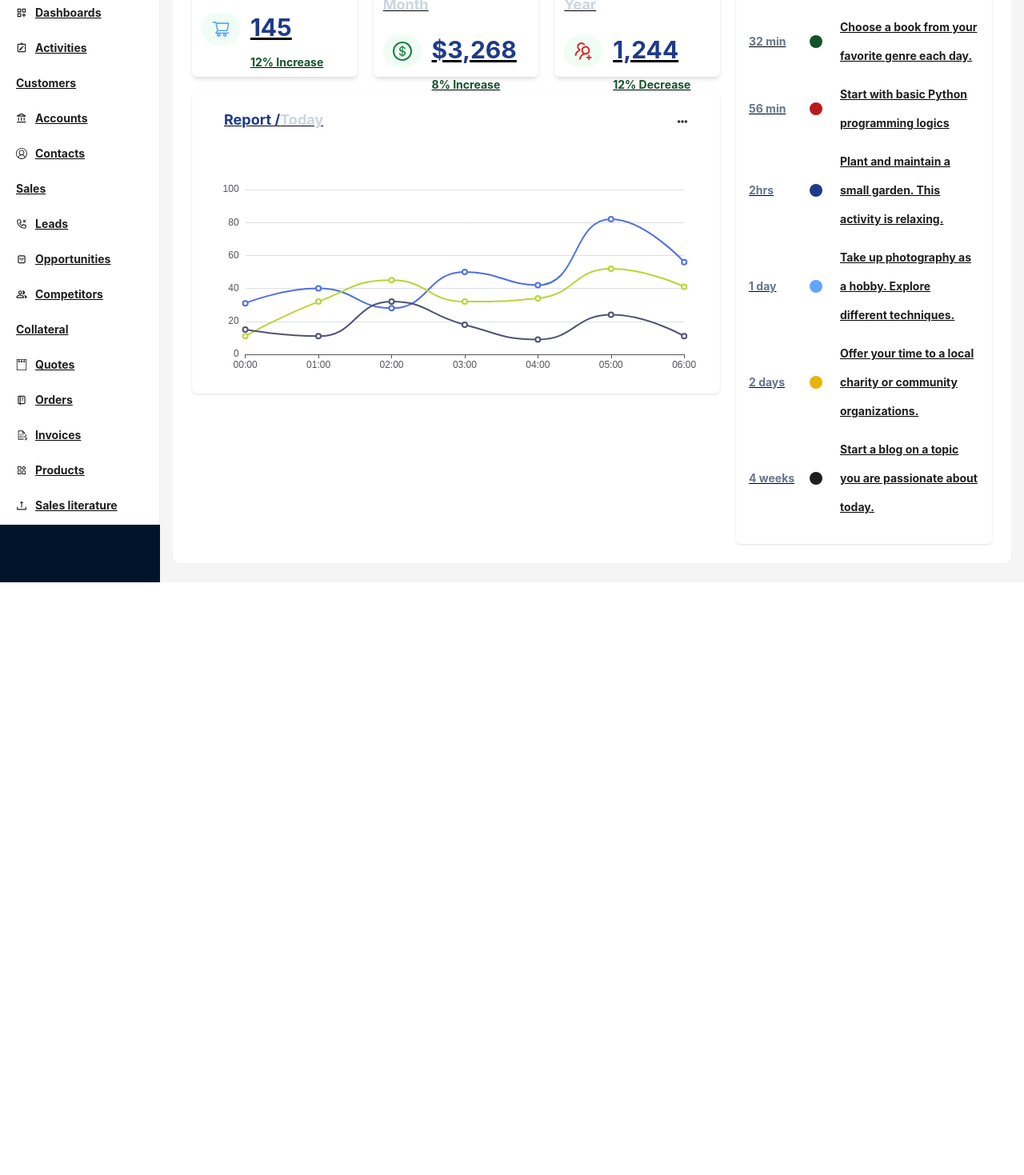
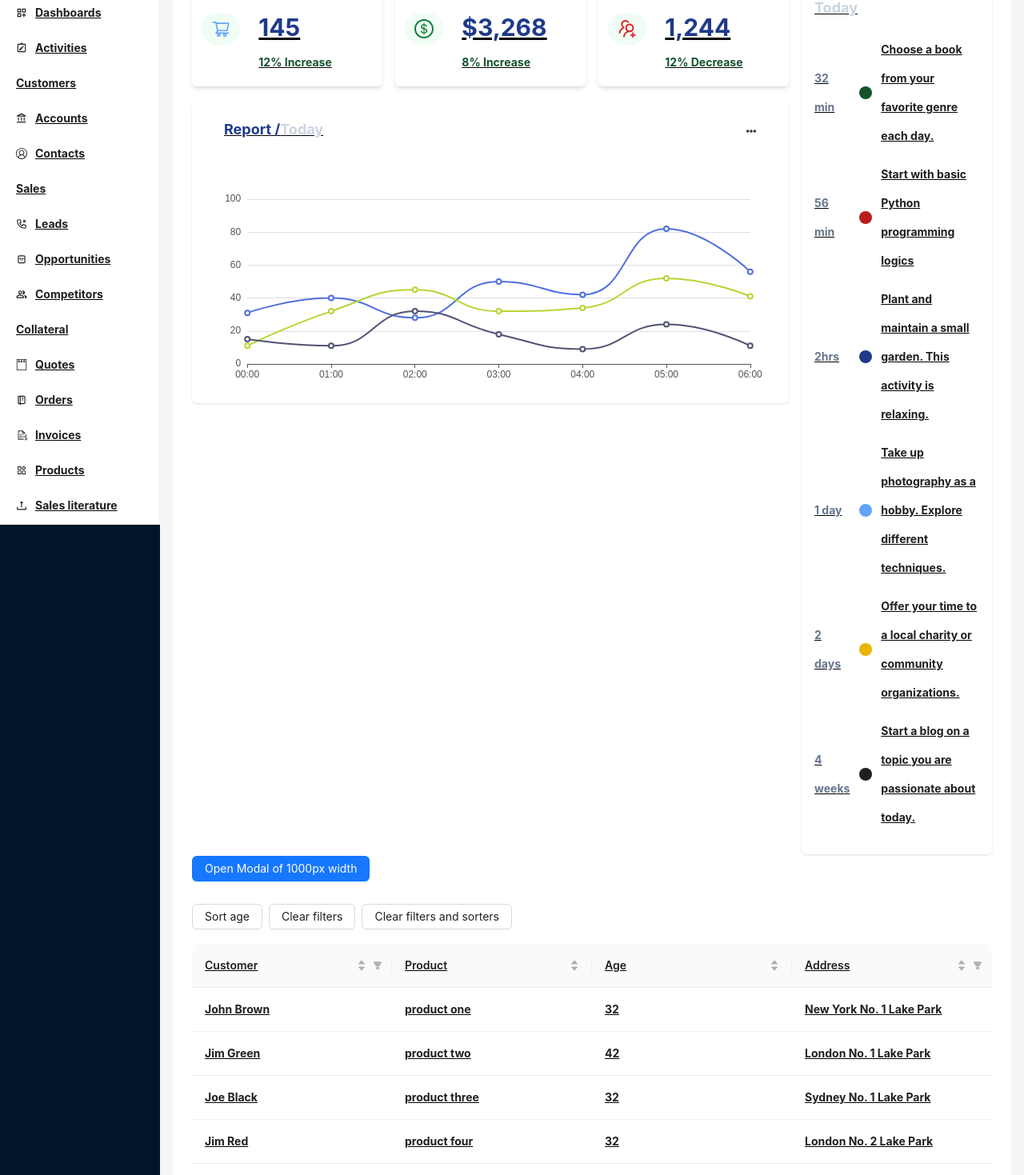
Before and after one commit to James-O/workergencrm, a Next.js app: page / in a window 1280 px wide. Shown: the part 240-1709 px from the top of the page at 80% size. Before the commit the page ends 968 px from the top, so only its background shows below. Built offline with nearby package versions, Linux system fonts and the light colour scheme.

Commit message:
Added Table, modal. worked on the responsiveness

```diff
--- a/src/components/Navbarside.jsx
+++ b/src/components/Navbarside.jsx
@@ -19,6 +19,7 @@ import { GiJetpack } from "react-icons/gi";
 import { Button, Layout, Menu, theme } from 'antd';
 import NavMenu from './Navmenu';
 import Dashboard from './contents/Dashboard';
+import ModalDesign from './contents/ModalDesign';
 
 const { Header, Sider, Content } = Layout;
 const Navbarside = () => {
@@ -27,11 +28,11 @@ const Navbarside = () => {
     token: { colorBgContainer, borderRadiusLG },
   } = theme.useToken();
   return (
-    <Layout>
+    <Layout className='no-underline'>
       <Sider trigger={null} collapsible collapsed={collapsed}>
         {/* <div className="demo-logo-vertical" /> */}
         <Menu
-        className='pt-3 no-underline'
+        className='pt-3 '
         //   theme="dark"
           //mode="inline"
           defaultSelectedKeys={['1']}
@@ -92,6 +93,9 @@ const Navbarside = () => {
               key: '12',
               icon: <HiOutlinePhoneMissedCall />,
               label: 'Leads',
+              onClick: function(e) {
+                return <ModalDesign/>
+              }
             },
             {
               key: '13',
--- /dev/null
+++ b/src/components/contents/CardDesign.jsx
@@ -0,0 +1,21 @@
+import React from 'react'
+import DropdownmenuOption from '../contents/Dropdownmenu';
+const CardDesign = ({ card }) => {
+    return (
+        <div className='p-3 bg-white rounded-md shadow-md'>
+            <div className='flex'>
+                <h2 className='text-blue-900 font-bold mb-6 text-lg'>{card.title} | <span className='text-slate-300'>{card.year}</span></h2>
+                <div className='ml-auto'><DropdownmenuOption /></div>
+            </div>
+            <div className='grid grid-cols-3'>
+                <div className='rounded-full flex w-12 h-10 bg-green-50 '>{card.icon}</div>
+                <div className='col-span-2'>
+                    <h1 className='text-3xl font-bold text-blue-900'>{card.price}</h1>
+                    <h3 className='text-green-900 font-bold mt-2'>{card.margin}</h3>
+                </div>
+            </div>
+        </div>
+    )
+}
+
+export default CardDesign
--- a/src/components/contents/Dashboard.jsx
+++ b/src/components/contents/Dashboard.jsx
@@ -1,45 +1,30 @@
 
 import React from 'react'
-import {Dropdown, Space } from 'antd';
-import {SettingOutlined, ShoppingCartOutlined, DollarOutlined,UsergroupAddOutlined} from '@ant-design/icons'
+import { ShoppingCartOutlined, DollarOutlined, UsergroupAddOutlined } from '@ant-design/icons'
 import AddChart from '../contents/AddChart';
-import DropdownmenuOption from '../contents/Dropdownmenu';
+
 import RecentActivity from '../contents/RecentActivities';
-// import TableData from '@/components/Dashboard/TableData';
+import TableDesign from '../contents/TableDesign';
+import CardDesign from '../contents/CardDesign';
+import ModalDesign from './ModalDesign';
 
 
 function Dashboard() {
 
-    let CardX =({card})=>
-        (
-            <div className='p-3 h-36 bg-white rounded-md shadow-md'>
-                <div className='flex'>
-                    <h2 className='text-blue-900 font-bold mb-6 text-lg'>{card.title} | <span className='text-slate-300'>{card.year}</span></h2>
-                    <div className='ml-auto'><DropdownmenuOption/></div>
-                </div>
-                <div className='grid grid-cols-3'>
-                    <div className='rounded-full flex w-12 h-10 bg-green-50 '>{card.icon}</div>
-                    <div className='col-span-2'>
-                        <h1 className='text-3xl font-bold text-blue-900'>{card.price}</h1>
-                        <h3 className='text-green-900 font-bold mt-2'>{card.margin}</h3>
-                    </div>
-                </div>
-            </div>
-        )
     return (
         //<div className="ml-72 mt-[-34rem] mr-8">
         <div className="">
             <h1 className='text-blue-900 font-bold size-8 text-xl'>Dashboard</h1>
             <h2 className='mb-3'>Home / Dashboard</h2>
-        <div className='grid grid-cols-6 gap-5'>
-            <div className="col-span-4">
-                <div className='grid grid-cols-1 md:grid-cols-3 gap-5'>
+            <div className='grid grid-cols-12 gap-4'>
+                <div className="col-span-9">
+                    <div className='grid grid-cols-1 sm:grid-cols-1 md:grid-cols-1 lg:grid-cols-3 gap-4'>
                         <div>
-                        <CardX
+                            <CardDesign
                                 card={{
                                     title: 'Sales',
                                     year: 'Today',
-                                icon: <ShoppingCartOutlined className='text-2xl mx-auto text-blue-400'/>,
+                                    icon: <ShoppingCartOutlined className='text-2xl mx-auto text-blue-400' />,
                                     price: '145',
                                     margin: '12% Increase',
                                 }}
@@ -47,11 +32,11 @@ function Dashboard() {
                         </div>
 
                         <div>
-                        <CardX
+                            <CardDesign
                                 card={{
                                     title: 'Revenue',
                                     year: 'This Month',
-                                icon: <DollarOutlined className='text-2xl text-green-700 mx-auto'/>,
+                                    icon: <DollarOutlined className='text-2xl text-green-700 mx-auto' />,
                                     price: '$3,268',
                                     margin: '8% Increase',
                                 }}
@@ -59,11 +44,11 @@ function Dashboard() {
                         </div>
 
                         <div>
-                        <CardX
+                            <CardDesign
                                 card={{
                                     title: 'Customers',
                                     year: 'This Year',
-                                icon: <UsergroupAddOutlined className='text-2xl text-red-600 mx-auto'/>,
+                                    icon: <UsergroupAddOutlined className='text-2xl text-red-600 mx-auto' />,
                                     price: '1,244',
                                     margin: '12%  Decrease',
                                 }}
@@ -71,20 +56,19 @@ function Dashboard() {
                         </div>
 
                     </div>
-                 <div>
-                    <AddChart/>
+                    <div className='grid grid-cols-1 sm:grid-cols-1 md:grid-cols-1 lg:grid-cols-1 gap-4'>
+                        <AddChart />
                     </div>
-                <div className='mt-6'>
-                  {/* <TableData/> */}
+
                 </div>
-                <div className='mt-6'>
-                  {/* <Products/> */}
+
+                <div className="hidden lg:block lg:col-span-3">
+                    <RecentActivity />
                 </div>
             </div>
-
-            <div className="col-span-2">
-                <RecentActivity/>
-            </div>
+            <div><ModalDesign/></div>
+            <div className='mt-6'>
+                < TableDesign />
             </div>
         </div>
     )
--- /dev/null
+++ b/src/components/contents/ModalDesign.jsx
@@ -0,0 +1,28 @@
+import React, { useState } from 'react';
+import { Button, Modal } from 'antd';
+
+const ModalDesign = () => {
+  const [open, setOpen] = useState(false);
+
+  return (
+    <>
+      <Button type="primary" onClick={() => setOpen(true)}>
+        Open Modal of 1000px width
+      </Button>
+      <Modal
+        title="Modal 1000px width"
+        centered
+        open={open}
+        onOk={() => setOpen(false)}
+        onCancel={() => setOpen(false)}
+        width={1000}
+      >
+        <p>some contents...</p>
+        <p>some contents...</p>
+        <p>some contents...</p>
+      </Modal>
+    </>
+  );
+};
+
+export default ModalDesign;
--- /dev/null
+++ b/src/components/contents/TableDesign.jsx
@@ -0,0 +1,128 @@
+'use client'
+import React, { useState } from 'react';
+import { Button, Space, Table } from 'antd';
+const data = [
+  {
+    key: '1',
+    customer: 'John Brown',
+    product:'product one',
+    age: 32,
+    address: 'New York No. 1 Lake Park',
+  },
+  {
+    key: '2',
+    customer: 'Jim Green',
+    product:'product two',
+    age: 42,
+    address: 'London No. 1 Lake Park',
+  },
+  {
+    key: '3',
+    customer: 'Joe Black',
+    product:'product three',
+    age: 32,
+    address: 'Sydney No. 1 Lake Park',
+  },
+  {
+    key: '4',
+    customer: 'Jim Red',
+    product:'product four',
+    age: 32,
+    address: 'London No. 2 Lake Park',
+  },
+];
+const TableDesign = () => {
+  const [filteredInfo, setFilteredInfo] = useState({});
+  const [sortedInfo, setSortedInfo] = useState({});
+  const handleChange = (pagination, filters, sorter) => {
+    console.log('Various parameters', pagination, filters, sorter);
+    setFilteredInfo(filters);
+    setSortedInfo(sorter);
+  };
+  const clearFilters = () => {
+    setFilteredInfo({});
+  };
+  const clearAll = () => {
+    setFilteredInfo({});
+    setSortedInfo({});
+  };
+  const setAgeSort = () => {
+    setSortedInfo({
+      order: 'descend',
+      columnKey: 'age',
+    });
+  };
+  const columns = [
+    {
+      title: 'Customer',
+      dataIndex: 'customer',
+      key: 'customer',
+      filters: [
+        {
+          text: 'Joe',
+          value: 'Joe',
+        },
+        {
+          text: 'Jim',
+          value: 'Jim',
+        },
+      ],
+      filteredValue: filteredInfo.customer || null,
+      onFilter: (value, record) => record.customer.includes(value),
+      sorter: (a, b) => a.customer.length - b.customer.length,
+      sortOrder: sortedInfo.columnKey === 'customer' ? sortedInfo.order : null,
+      ellipsis: true,
+    },
+    {
+      title: 'Product',
+      dataIndex: 'product',
+      key: 'product',
+      sorter: (a, b) => a.product - b.product,
+      sortOrder: sortedInfo.columnKey === 'product' ? sortedInfo.order : null,
+      ellipsis: true,
+    },
+    {
+      title: 'Age',
+      dataIndex: 'age',
+      key: 'age',
+      sorter: (a, b) => a.age - b.age,
+      sortOrder: sortedInfo.columnKey === 'age' ? sortedInfo.order : null,
+      ellipsis: true,
+    },
+    {
+      title: 'Address',
+      dataIndex: 'address',
+      key: 'address',
+      filters: [
+        {
+          text: 'London',
+          value: 'London',
+        },
+        {
+          text: 'New York',
+          value: 'New York',
+        },
+      ],
+      filteredValue: filteredInfo.address || null,
+      onFilter: (value, record) => record.address.includes(value),
+      sorter: (a, b) => a.address.length - b.address.length,
+      sortOrder: sortedInfo.columnKey === 'address' ? sortedInfo.order : null,
+      ellipsis: true,
+    },
+  ];
+  return (
+    <>
+      <Space
+        style={{
+          marginBottom: 16,
+        }}
+      >
+        <Button onClick={setAgeSort}>Sort age</Button>
+        <Button onClick={clearFilters}>Clear filters</Button>
+        <Button onClick={clearAll}>Clear filters and sorters</Button>
+      </Space>
+      <Table columns={columns} dataSource={data} onChange={handleChange} />
+    </>
+  );
+};
+export default TableDesign;
```
Lines whose indentation alone changed are shown as unchanged.
